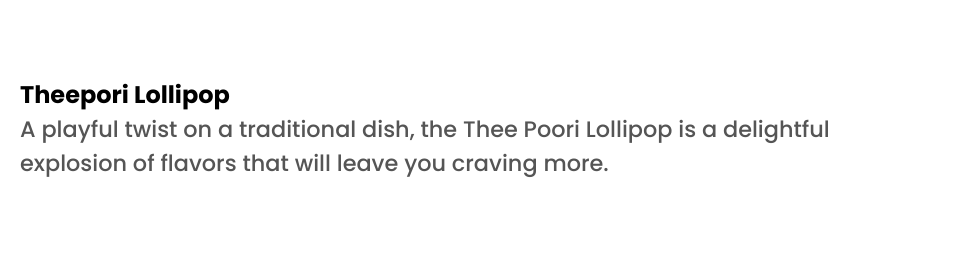
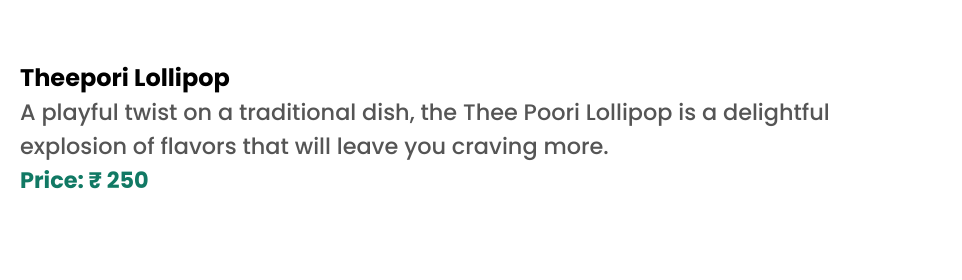
Before and after one commit to mariocompetitive/Everest-Hotels, a plain HTML site: page index.html in a window 1280 px wide. Shown: the part 1895-2175 px from the top of the page, 318-1280 px from the left. Drawn offline with nearby package versions, Linux system fonts and the light colour scheme.

Commit message:
Update index.html

```diff
--- a/index.html
+++ b/index.html
@@ -101,6 +101,7 @@
                     <p>
                         A playful twist on a traditional dish, the Thee Poori Lollipop is a delightful explosion of flavors that will leave you craving more.
                     </p>
+                    <p class="food-price">Price: &#8377; 250</p>
                 </div>
             </div>
 
```
